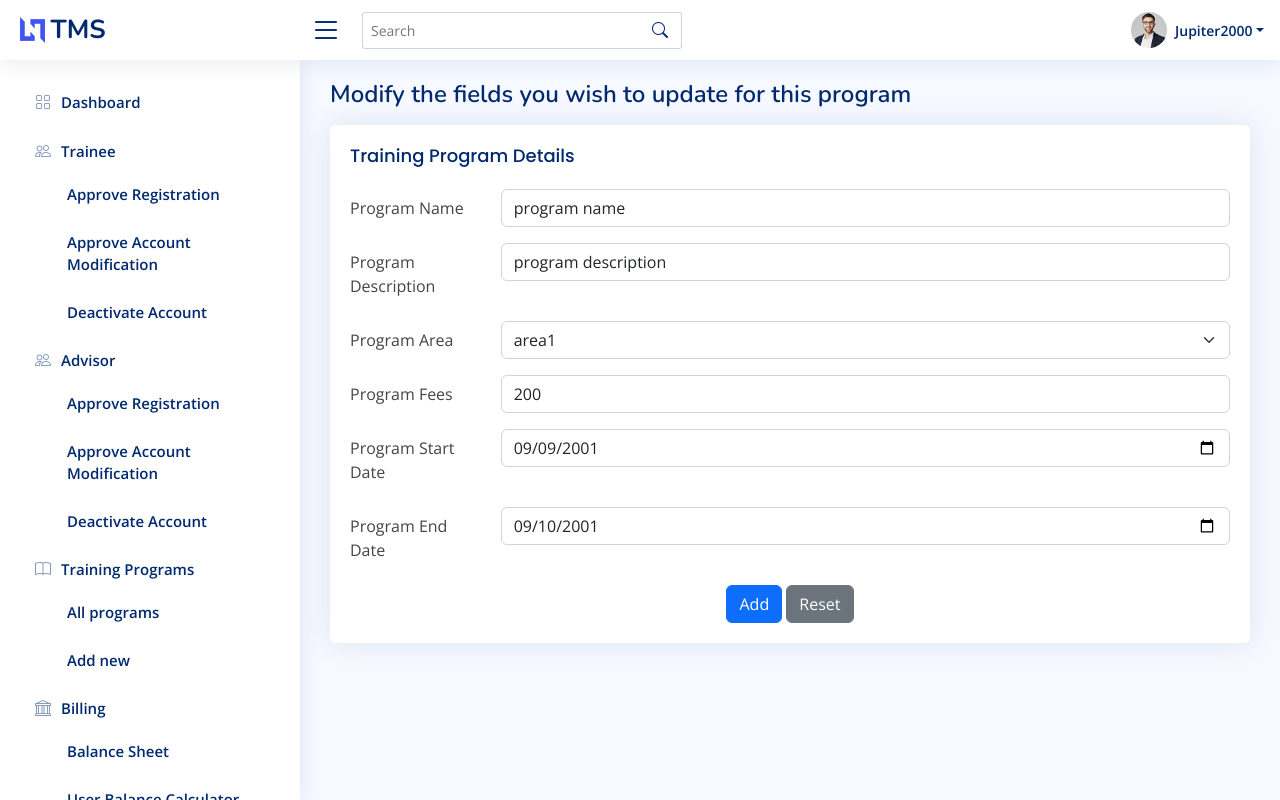
After one commit to GhadeerHayek/TMS-Flask, a Flask app: page /programs/edit in a window 1280 px wide. The commit adds this page. Run offline with Flask 3, Linux system fonts and the light colour scheme; some libraries are stand-ins or nearby versions.

Commit message:
add training program management views in admin dashboard

```diff
--- a/blueprints/manager_blueprint.py
+++ b/blueprints/manager_blueprint.py
@@ -1,12 +1,13 @@
 from flask import Blueprint, request
-from controller.manager import manager_trainee_controller, manager_advisor_controller
+from controller.manager import manager_trainee_controller, manager_controller, manager_advisor_controller, \
+    manager_programs_controller
 
 manager_blueprint = Blueprint("manager", __name__)
 
 
 @manager_blueprint.route('/manager', methods=["GET"])
 def dashboard_view():
-    return manager_trainee_controller.index(request)
+    return manager_controller.index(request)
 
 
 # Manager-Trainee Routes
@@ -51,3 +52,18 @@ def get_advisors_accounts_view():
 @manager_blueprint.route('/advisors/account/details', methods=["GET"])
 def get_advisors_accounts_details_view():
     return manager_advisor_controller.get_advisor_account_details(request)
+
+
+@manager_blueprint.route('/programs', methods=["GET"])
+def get_all_programs_view():
+    return manager_programs_controller.get_all_programs(request)
+
+
+@manager_blueprint.route('/programs/create', methods=["GET"])
+def get_add_program_view():
+    return manager_programs_controller.get_add_program(request)
+
+
+@manager_blueprint.route('/programs/edit', methods=["GET"])
+def get_edit_program_view():
+    return manager_programs_controller.get_edit_program(request)
--- a/controller/manager/manager_programs_controller.py
+++ b/controller/manager/manager_programs_controller.py
@@ -0,0 +1,77 @@
+from flask import request, render_template, jsonify
+from sqlalchemy import text
+from app import db
+
+manager = {
+    "id": "100",
+    "username": "Jupiter2000",
+    "email": "jupiter@gmail.com"
+}
+"""
+    gets all available programs, returns the view that displays all the programs alongside with this data
+"""
+
+
+def get_all_programs(request):
+    # execute query to select all the training programs
+    # prepare the resultSet
+    # return the view with the result
+    # program has: id, name, description, area, fees, start date, end date
+    programs = [
+        ["1", "program1", "program1 description", "area1", "money", "somedate", "somedate"],
+        ["2", "program2", "program2 description", "area1", "money", "somedate", "somedate"],
+        ["3", "program3", "program3 description", "area1", "money", "somedate", "somedate"],
+    ]
+    return render_template("manager/training-program/all_programs.html", manager=manager, programs=programs)
+
+
+"""
+    gets the view the has the add program form
+"""
+
+
+def get_add_program(request):
+    # must prepare areas so that it could be a drop-down list
+    areas = ['area1', 'area2', 'area3']
+    return render_template('manager/training-program/add_program.html', manager=manager, areas=areas)
+
+
+"""
+    handles the action of the add program form
+"""
+
+
+def handle_add_program(request):
+    pass
+
+
+"""
+    gets the view that has the edit program form, where this form inputs are already filled in with the program data
+"""
+
+
+def get_edit_program(request):
+    # must prepare areas so that it could be a drop-down list
+    areas = ['area1', 'area2', 'area3']
+    # also must fetch the program details from the database and fill it in the form
+    program = ['1', 'program name', 'program description', 'area1', 200, '2001-09-09', '2001-09-10'
+               ]
+    return render_template('manager/training-program/update_program.html', manager=manager, areas=areas, program=program)
+
+
+"""
+    handles the action of the edit program form
+"""
+
+
+def handle_edit_program(request):
+    pass
+
+
+"""
+    handles the action of the delete program form
+"""
+
+
+def handle_delete_program(request):
+    pass
--- a/templates/layouts/manager_base.html
+++ b/templates/layouts/manager_base.html
@@ -163,23 +163,13 @@
             </a>
             <ul id="submenu">
                 <li class="nav-item">
-                    <a class="nav-link collapsed" href="#">
+                    <a class="nav-link collapsed" href="{{ url_for('manager.get_all_programs_view') }}">
                         <span>All programs</span>
                     </a>
                 </li>
                 <li class="nav-item">
-                    <a class="nav-link collapsed" href="#">
+                    <a class="nav-link collapsed" href="{{ url_for('manager.get_add_program_view') }}">
                         <span>Add new</span>
-                    </a>
-                </li>
-                <li class="nav-item">
-                    <a class="nav-link collapsed" href="#">
-                        <span>Update </span>
-                    </a>
-                </li>
-                <li class="nav-item">
-                    <a class="nav-link collapsed" href="#">
-                        <span>Delete</span>
                     </a>
                 </li>
             </ul>
--- /dev/null
+++ b/templates/manager/training-program/update_program.html
@@ -0,0 +1,89 @@
+{% extends "layouts/manager_base.html" %}
+
+{% block title %} Edit Program {% endblock %}
+{% block content %}
+    <main id="main" class="main">
+        <div class="pagetitle">
+            <h1>Modify the fields you wish to update for this program</h1>
+            <nav>
+                <ol class="breadcrumb">
+                </ol>
+            </nav>
+        </div><!-- End Page Title -->
+
+        <section class="section">
+            <div class="row">
+                <div class="col-lg-12">
+                    <div class="card">
+                        <div class="card-body">
+                            <h5 class="card-title">Training Program Details</h5>
+                            <!-- Horizontal Form -->
+                            <form>
+                                <div class="row mb-3">
+                                    <label for="programName" class="col-sm-2 col-form-label">Program Name</label>
+                                    <div class="col-sm-10">
+                                        <input type="text" class="form-control" id="programName" name="programName"
+                                               value="{{ program[1] }}">
+                                    </div>
+                                </div>
+                                <div class="row mb-3">
+                                    <label for="description" class="col-sm-2 col-form-label">Program
+                                        Description</label>
+                                    <div class="col-sm-10">
+                                        <input type="text" class="form-control" id="description"
+                                               name="description" value="{{ program[2] }}">
+                                    </div>
+                                </div>
+                                <div class="row mb-3">
+                                    <label for="area" class="col-sm-2 col-form-label">Program Area</label>
+                                    <div class="col-sm-10">
+                                        <select id="area" class="col-sm-10 form-select" name="area">
+                                            <option selected value="">Choose...</option>
+                                            {% for area in areas %}
+                                                <option {% if area == program[3] %}selected = selected{% endif %}value="{{ area }}">{{ area }}</option>
+                                            {% endfor %}
+                                        </select>
+                                    </div>
+                                </div>
+
+
+                                <div class="row mb-3">
+                                    <label for="fees" class="col-sm-2 col-form-label">Program
+                                        Fees</label>
+                                    <div class="col-sm-10">
+                                        <input type="number" class="form-control" id="fees"
+                                               name="fees" value="{{ program[4] }}">
+                                    </div>
+                                </div>
+
+                                <div class="row mb-3">
+                                    <label for="start" class="col-sm-2 col-form-label">Program
+                                        Start Date</label>
+                                    <div class="col-sm-10">
+                                        <input type="date" class="form-control" id="start"
+                                               name="start" value="{{ program[5] }}">
+                                    </div>
+                                </div>
+
+                                <div class="row mb-3">
+                                    <label for="end" class="col-sm-2 col-form-label">Program
+                                        End Date</label>
+                                    <div class="col-sm-10">
+                                        <input type="date" class="form-control" id="end"
+                                               name="end" value="{{ program[6] }}">
+                                    </div>
+                                </div>
+                                <div class="text-center">
+                                    <button type="submit" class="btn btn-primary">Add</button>
+                                    <button type="reset" class="btn btn-secondary">Reset</button>
+                                </div>
+                            </form><!-- End Horizontal Form -->
+                        </div>
+                    </div>
+                </div>
+            </div>
+
+        </section>
+
+    </main><!-- End #main -->
+{% endblock %}
```
Also changed, not shown: templates/manager/training-program/add_program.html (added, +86 -0 lines), templates/manager/training-program/all_programs.html (added, +89 -0 lines).
